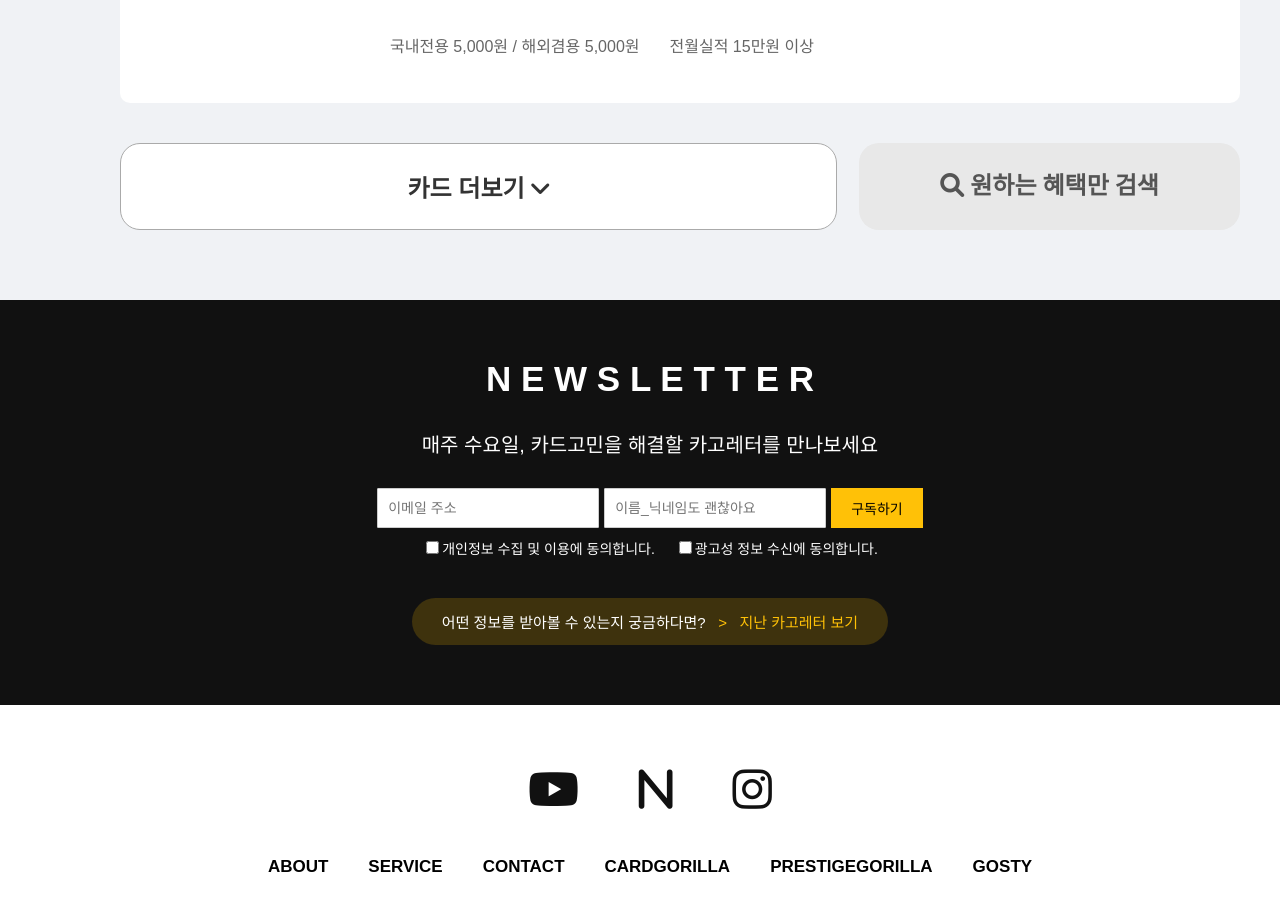
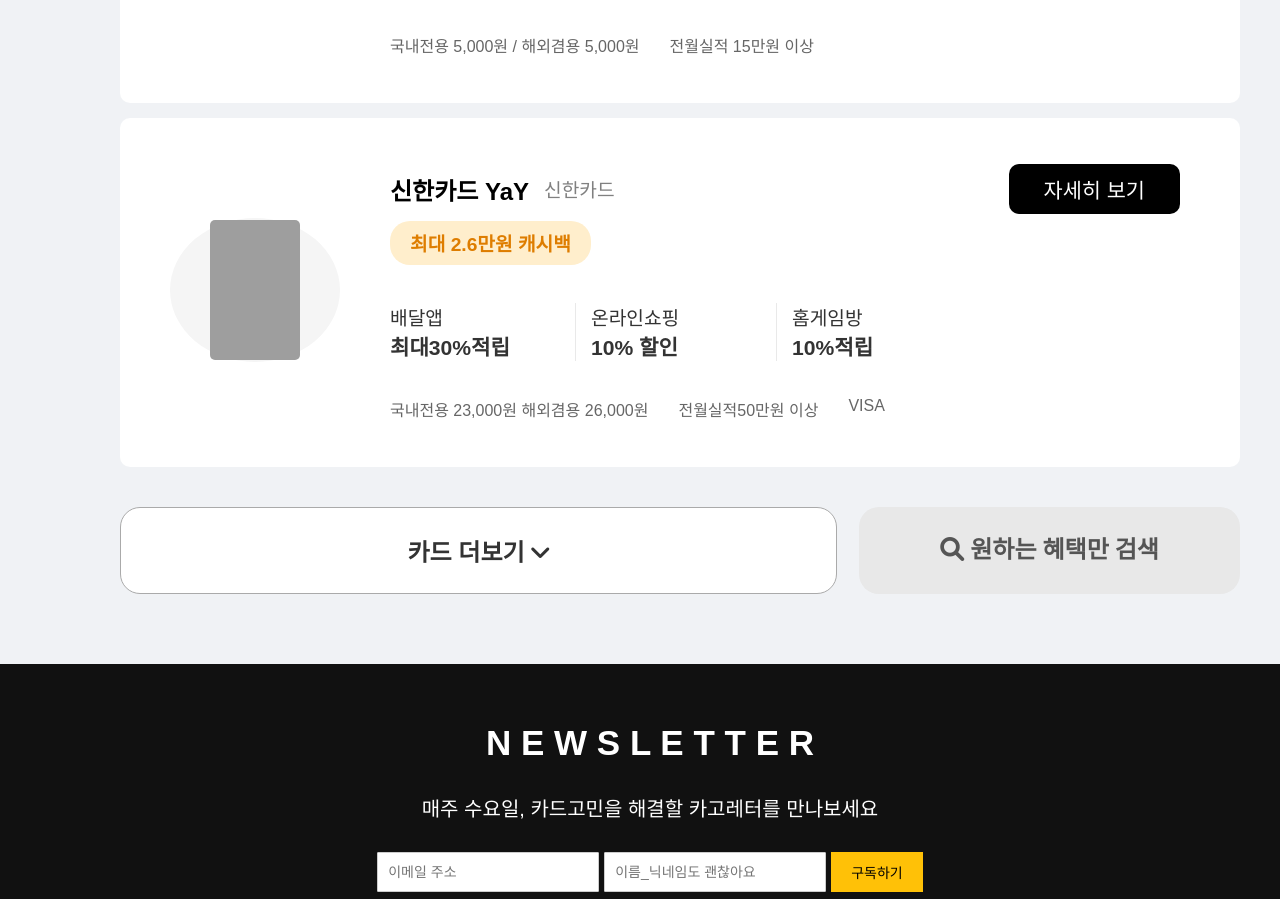
Before and after one commit to dmswl2515/CardFolio, a React (Create React App) app in the folder frontend/: page /card in a window 1280 px wide. Shown: the part 3244-4143 px from the top of the page. Built offline with nearby package versions, Linux system fonts and the light colour scheme; grey boxes are pictures that could not be loaded.

Commit message:
card company에 따라 배경색 변화효과 적용[skip ci]

```diff
--- a/frontend/src/Component/CardData.js
+++ b/frontend/src/Component/CardData.js
@@ -203,6 +203,23 @@
         condition: "전월실적 15만원 이상",
         issueType: ""
     },
+    {
+        id: 13,
+        img: "https://d1c5n4ri2guedi.cloudfront.net/event/222/logo_img/33970/613card.gif",
+        type: "credit",
+        name: "신한카드 YaY",
+        event: "최대 2.6만원 캐시백",
+        company: "신한카드",
+        benefit1: "배달앱",
+        benefit2: "온라인쇼핑",
+        benefit3: "홈게임방",
+        benefitcontent1: "최대30%적립",
+        benefitcontent2: "10% 할인",
+        benefitcontent3: "10%적립",
+        fee: "국내전용 23,000원  해외겸용 26,000원",
+        condition: "전월실적50만원 이상",
+        issueType: "VISA"
+    },
 ];
 
 export default CardData;
--- a/frontend/src/Pages/CashbackPage/CashbackPage.css
+++ b/frontend/src/Pages/CashbackPage/CashbackPage.css
@@ -47,7 +47,9 @@
     flex-wrap: wrap;
 }
 
-.filter-buttons button {
+.filter-button,
+.faq-button,
+.last-event-button  {
     color: #666;
     font-weight: bold;
     background-color: #f9f9f9;
@@ -57,9 +59,22 @@
     cursor: pointer;
 }
 
-.filter-buttons button:hover {
+.last-event-button:hover {
     color: #000;
-  }
+}
+
+.last-event-button:active {
+    color: #fff;
+    background-color: #000;
+}
+
+
+.faq-button:hover {
+color: #666 ;
+background: rgba(0, 0, 0, 0.1);
+}
+
+
 
 .cashback-event-container {
     width:100%;
--- a/frontend/src/Pages/CashbackPage/CashbackPage.jsx
+++ b/frontend/src/Pages/CashbackPage/CashbackPage.jsx
@@ -1,10 +1,12 @@
-import React from "react";
+import React, { useState} from "react";
 import CardImage from "../../Component/CardImage";
 import CardData from "../../Component/CardData";
 import "./CashbackPage.css";
 
 
 const CashbackPage = () => {
+    const [activeCard, setActiveCard] = useState(null);
+
     return (
         <div className="page-background">
             <div className="common-container">
@@ -14,13 +16,34 @@
                         <button className="tab">카드사 이벤트</button>
                     </div>
                     <div className="filter-buttons">
-                        <button>전체 이벤트</button>
+                        <button
+                            onClick={() => setActiveCard(null)}
+                                style={{
+                                    backgroundColor: activeCard === null ? "black" : "#f9f9f9",
+                                    color: activeCard === null ? "white" : "#666",
+                                    pointerEvents: activeCard === null ? "none" : "auto",
+                                }}
+                                className="filter-button"
+                        >
+                            전체 이벤트
+                        </button>
                         {Object.keys(CardImage)
                             .filter((key) => CardImage[key].id)
                             .map((key) => (
-                            <button key={CardImage[key].id}>{key}</button>
+                            <button
+                                key={CardImage[key].id}
+                                onClick={() => setActiveCard(key)}
+                                style={{
+                                    backgroundColor: activeCard === key ? CardImage[key].color : "#f9f9f9",
+                                    color: activeCard === key ? "white" : "#666",
+                                }}
+                                className="filter-button"
+                            >
+                                {key}
+                        </button>
                         ))}
-                        <button>FAQ &gt;</button>
+                        <button className="last-event-button">지난 이벤트</button>
+                        <button className="faq-button">FAQ &gt;</button>
                     </div>
                 </div>
                 <div className="cashback-event-container">
```
